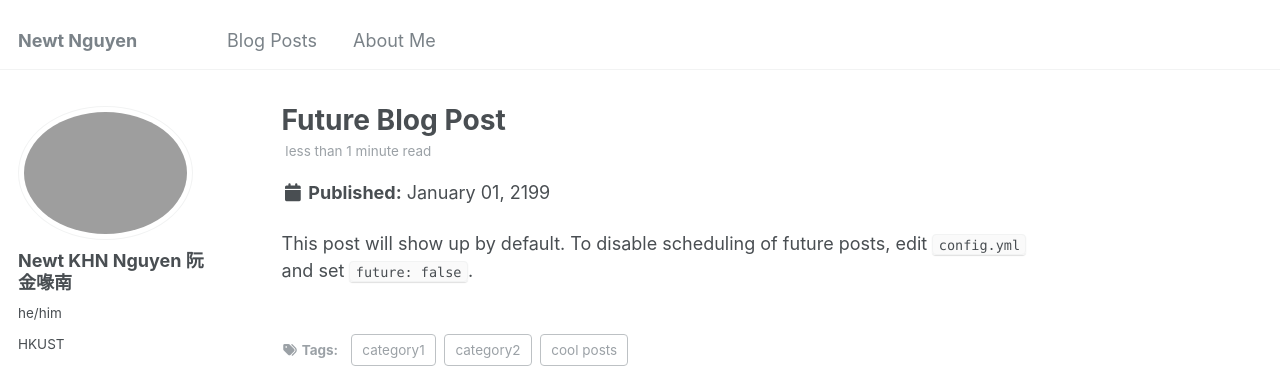
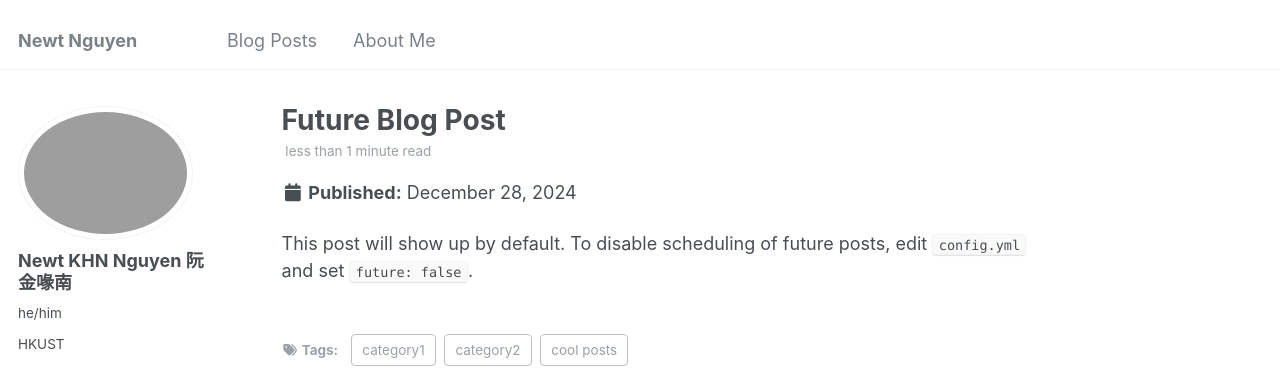
Before and after one commit to newtdes/newtdes.github.io, a Jekyll site: the page built from _posts/2199-01-01-future-post.md, in a window 1280 px wide and 900 px high. Shown: the top 375 px of the window. Built offline with Jekyll 4.4.1, drawn with Linux system fonts in a browser that asks for light colours.

Commit message:
First update after 3 months

```diff
--- a/_posts/2199-01-01-future-post.md
+++ b/_posts/2199-01-01-future-post.md
@@ -1,7 +1,7 @@
 ---
 title: 'Future Blog Post'
-date: 2199-01-01
-permalink: /posts/2012/08/blog-post-4/
+date: 2024-12-28
+permalink: /posts/2024/12/08/blog-post-4/
 tags:
   - cool posts
   - category1
```
